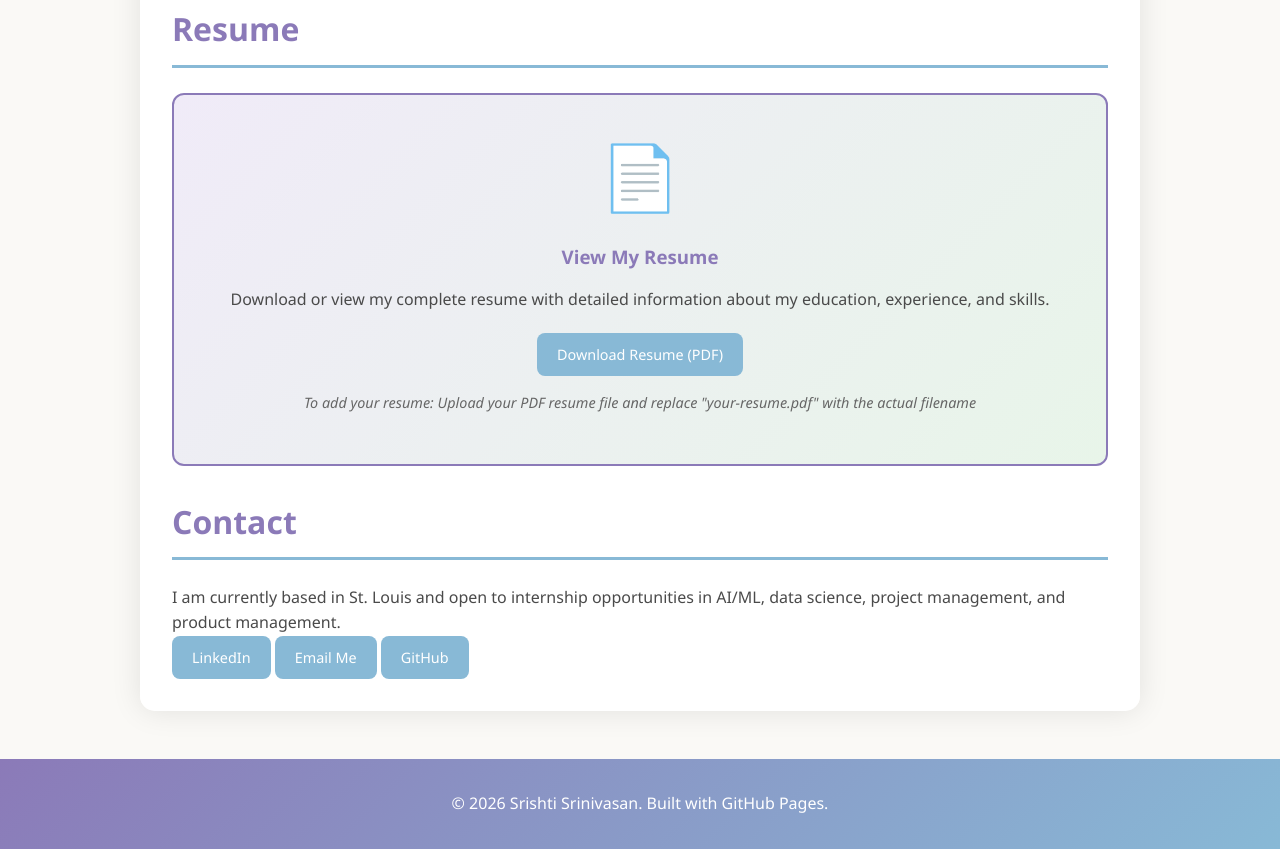
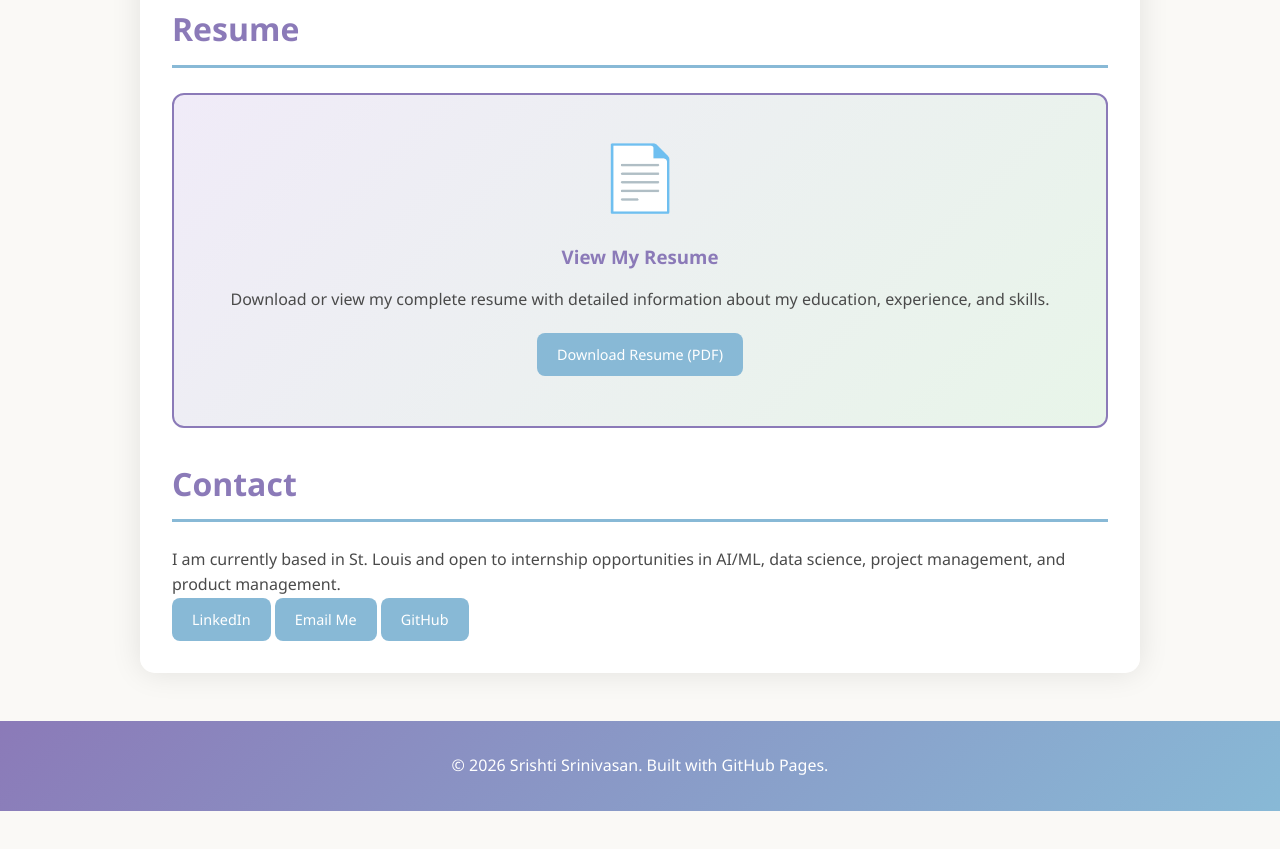
Before and after one commit to srishtisrini/srishtisrini.github.io, a plain HTML site: page index.html in a window 1280 px wide. Shown: the part 3717-4566 px from the top of the page. After the commit the page ends 4528 px from the top, so only its background shows below. Drawn offline with Linux system fonts and the light colour scheme.

Commit message:
index.html

```diff
--- a/index.html
+++ b/index.html
@@ -1134,9 +1134,9 @@
                 <div class="resume-icon">📄</div>
                 <h3>View My Resume</h3>
                 <p>Download or view my complete resume with detailed information about my education, experience, and skills.</p>
-                <a href="your-resume.pdf" class="btn" target="_blank">Download Resume (PDF)</a>
+                <a href="srishtisrini_resume.pdf" class="btn" target="_blank">Download Resume (PDF)</a>
                 <p style="margin-top: 15px; font-size: 0.9rem; color: #666;">
-                    <em>To add your resume: Upload your PDF resume file and replace "your-resume.pdf" with the actual filename</em>
+
                 </p>
             </div>
         </section>
```
